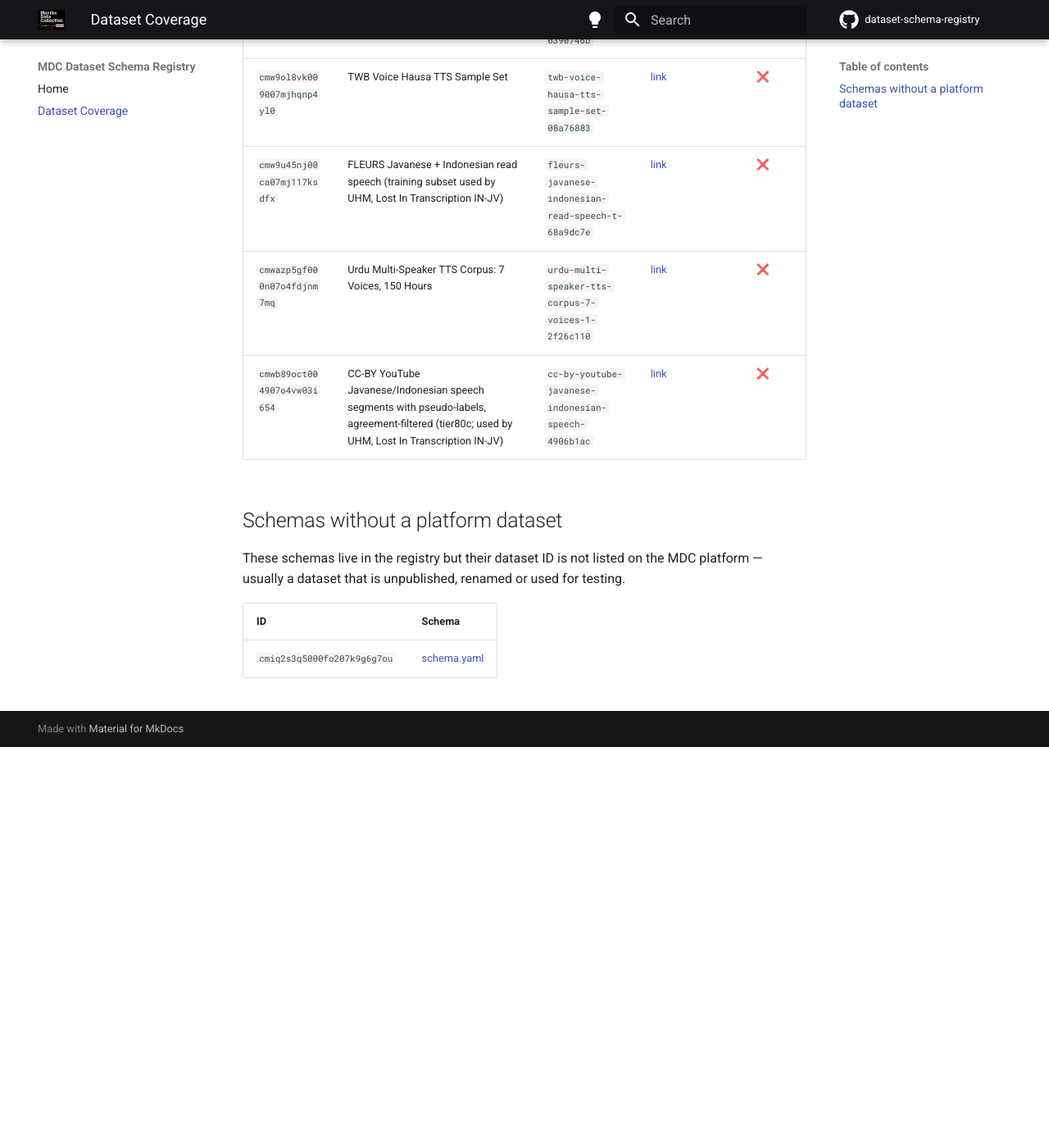
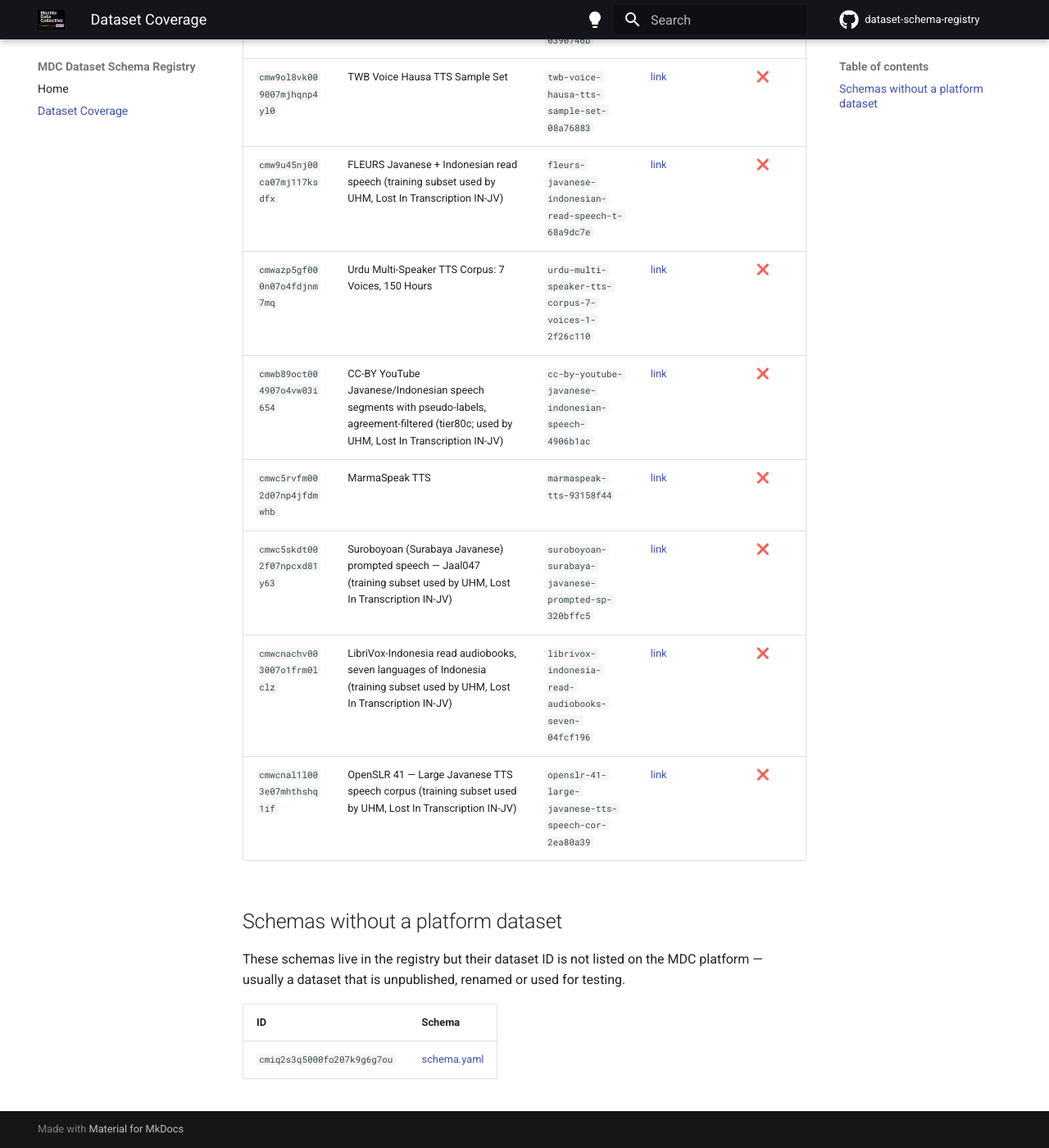
Before and after one commit to Mozilla-Data-Collective/dataset-schema-registry, an MkDocs documentation site: the page built from docs/dataset-coverage.md, in a window 1280 px wide and 1400 px high, scrolled down 140938 px. Shown: the whole window at 82% size. Built offline with MkDocs 1.6.1 and Material for MkDocs 9.7.7, drawn with Linux system fonts in a browser that asks for light colours; comment, search, counter and statistics services are not loaded; before the commit the page ends 141849 px from its top, so only the background shows below that; some of the changed text lies outside the part shown.

Commit message:
chore: update registry index and dataset coverage [skip ci]

```diff
--- a/docs/dataset-coverage.md
+++ b/docs/dataset-coverage.md
@@ -1258,6 +1258,10 @@ data programmatically.
 | `cmw9u45nj00ca07mj117ksdfx` | FLEURS Javanese + Indonesian read speech (training subset used by UHM, Lost In Transcription IN-JV) | `fleurs-javanese-indonesian-read-speech-t-68a9dc7e` | [link](https://mozilladatacollective.com/datasets/cmw9u45nj00ca07mj117ksdfx) | ❌ |
 | `cmwazp5gf000n07o4fdjnm7mq` | Urdu Multi-Speaker TTS Corpus: 7 Voices, 150 Hours | `urdu-multi-speaker-tts-corpus-7-voices-1-2f26c110` | [link](https://mozilladatacollective.com/datasets/cmwazp5gf000n07o4fdjnm7mq) | ❌ |
 | `cmwb89oct004907o4vw03i654` | CC-BY YouTube Javanese/Indonesian speech segments with pseudo-labels, agreement-filtered (tier80c; used by UHM, Lost In Transcription IN-JV) | `cc-by-youtube-javanese-indonesian-speech-4906b1ac` | [link](https://mozilladatacollective.com/datasets/cmwb89oct004907o4vw03i654) | ❌ |
+| `cmwc5rvfm002d07np4jfdmwhb` | MarmaSpeak TTS | `marmaspeak-tts-93158f44` | [link](https://mozilladatacollective.com/datasets/cmwc5rvfm002d07np4jfdmwhb) | ❌ |
+| `cmwc5skdt002f07npcxd81y63` | Suroboyoan (Surabaya Javanese) prompted speech — Jaal047 (training subset used by UHM, Lost In Transcription IN-JV) | `suroboyoan-surabaya-javanese-prompted-sp-320bffc5` | [link](https://mozilladatacollective.com/datasets/cmwc5skdt002f07npcxd81y63) | ❌ |
+| `cmwcnachv003007o1frm0lclz` | LibriVox-Indonesia read audiobooks, seven languages of Indonesia (training subset used by UHM, Lost In Transcription IN-JV) | `librivox-indonesia-read-audiobooks-seven-04fcf196` | [link](https://mozilladatacollective.com/datasets/cmwcnachv003007o1frm0lclz) | ❌ |
+| `cmwcnal1l003e07mhthshq1if` | OpenSLR 41 — Large Javanese TTS speech corpus (training subset used by UHM, Lost In Transcription IN-JV) | `openslr-41-large-javanese-tts-speech-cor-2ea80a39` | [link](https://mozilladatacollective.com/datasets/cmwcnal1l003e07mhthshq1if) | ❌ |
 
 ## Schemas without a platform dataset
 
```
Also changed, not shown: other parts of docs/dataset-coverage.md (+3 -3 lines), 1 other file.
